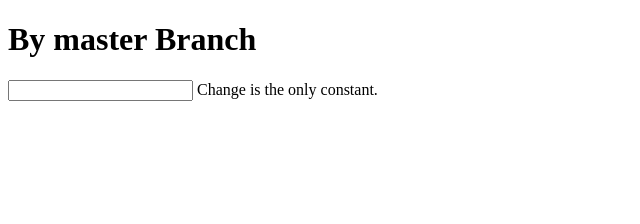
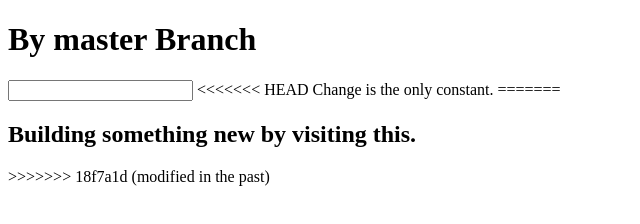
Before and after one commit to Saphal47/my-portfolio, a plain HTML site: page by_master.html in a window 1280 px wide. Shown: the whole page, without its empty margins (0-640 px from the left). Drawn offline with Linux system fonts and the light colour scheme.

Commit message:
updated using cherry-picking

```diff
--- a/by_master.html
+++ b/by_master.html
@@ -9,6 +9,11 @@
 <body>
     <h1>By master Branch</h1>
     <input type="text" class="place">
+<<<<<<< HEAD
     Change is the only constant.
+=======
+
+    <h2> Building something new by visiting this.</h2>
+>>>>>>> 18f7a1d (modified in the past)
 </body>
 </html>
```
